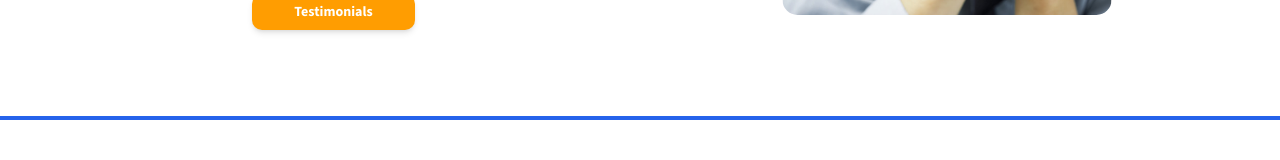
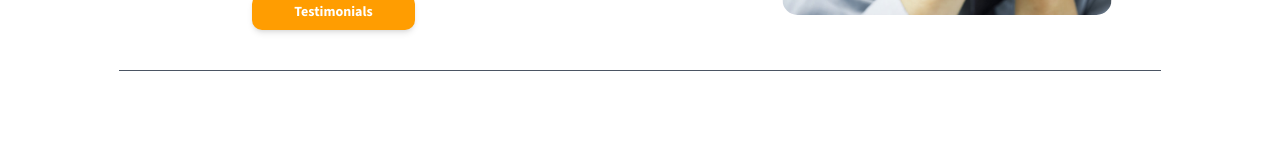
Before and after one commit to antoanparashkevov/antoanp-nextjs, a Next.js app in the folder frontend/: page / in a window 1280 px wide. Shown: the part 779-939 px from the top of the page. Before the commit the page ends 899 px from the top, so only its background shows below. Built offline with nearby package versions, Linux system fonts and the light colour scheme.

Commit message:
Update the SeparationLine

```diff
--- a/frontend/src/app/page.tsx
+++ b/frontend/src/app/page.tsx
@@ -1,10 +1,12 @@
+import React from 'react';
+import SeparationLine from '@/components/UI/SeparationLine';
 import HeroSection from '@/components/sections/HeroSection';
-import React from 'react';
 
 const Home: React.FC = () => {
 	return (
         <React.Fragment>
             <HeroSection />
+            <SeparationLine />
         </React.Fragment>
     );
 };
--- a/frontend/src/components/UI/SeparationLine.tsx
+++ b/frontend/src/components/UI/SeparationLine.tsx
@@ -1,20 +1,11 @@
 import React from "react";
 
-type separationLineProps = {
-    maxWidth?: string,
-    vertical?: boolean,
-    className?: string
-}
-
-const SeparationLine: React.FC<separationLineProps> = ({maxWidth, vertical, className}) => {
+const SeparationLine: React.FC = () => {
 
     return (
         <span
             className={`
-                block bg-[#BFBFBF] my-8 rounded
-                ${maxWidth ? `max-w-[${maxWidth}px]` : ""}
-                ${vertical ? "w-[3px] h-full" : "w-full h-[3px]"}
-                ${className}
+                block bg-main my-10 w-[85%] h-[1px]
             `}
         />
     );
--- a/frontend/src/components/sections/HeroSection.tsx
+++ b/frontend/src/components/sections/HeroSection.tsx
@@ -7,7 +7,7 @@ import HappyImage from '../../../public/images/happy.jpg';
 
 const HeroSection: React.FC = () => {
     return (
-        <section className='flex flex-grow flex-wrap justify-start items-start w-full'>
+        <section className='flex flex-wrap justify-start items-start w-full'>
             <div className='flex flex-col flex-grow justify-start items-center w-1/2'>
                 <h1 className='text-2xl mb-16'>
                     How To <span className='text-orange-500'>“Unstuck”</span> Your Starting Business From Having 0 or FEW Clients To 10x <span className='text-orange-500'>In Less Than 60 Days</span>
```
